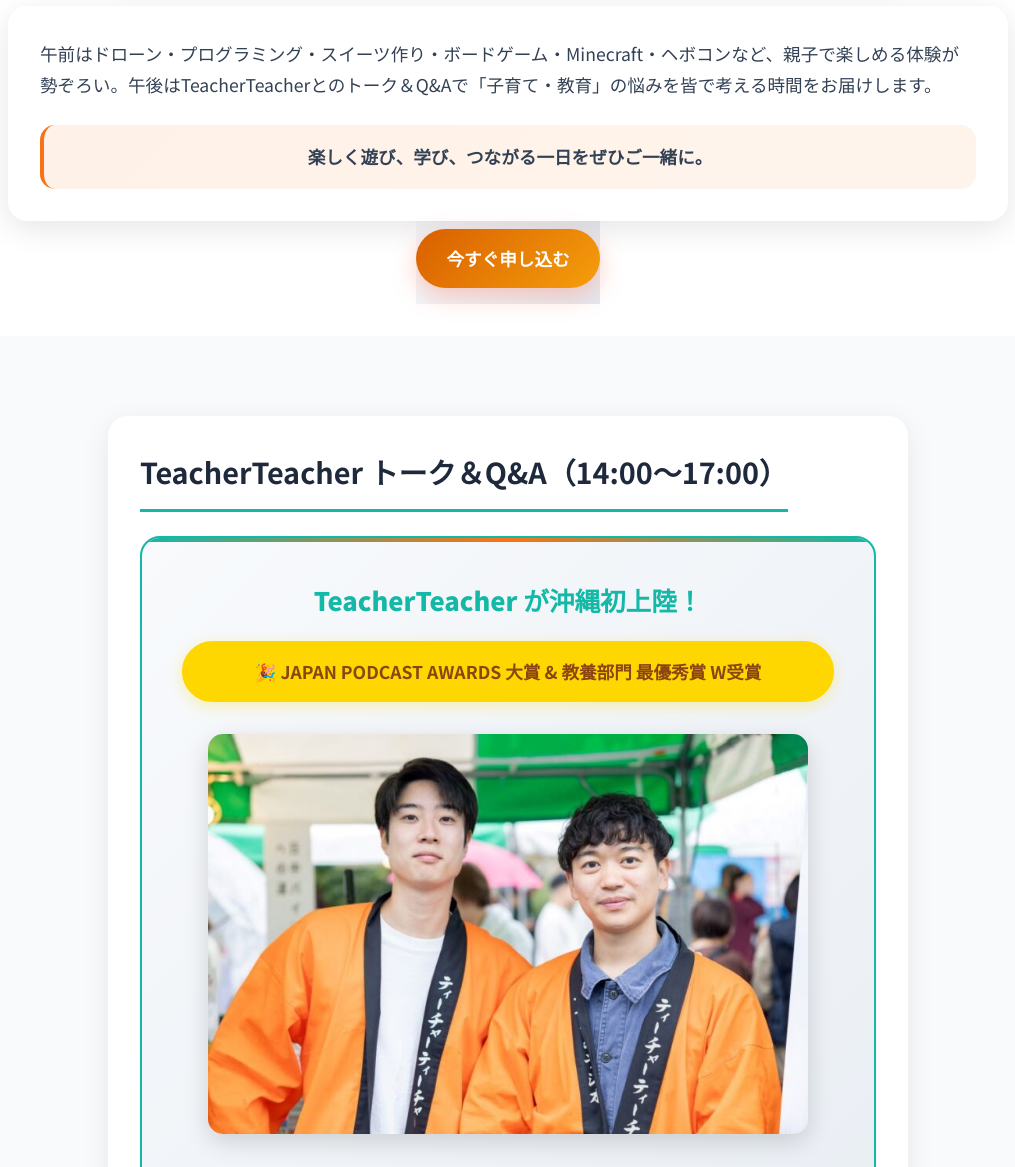
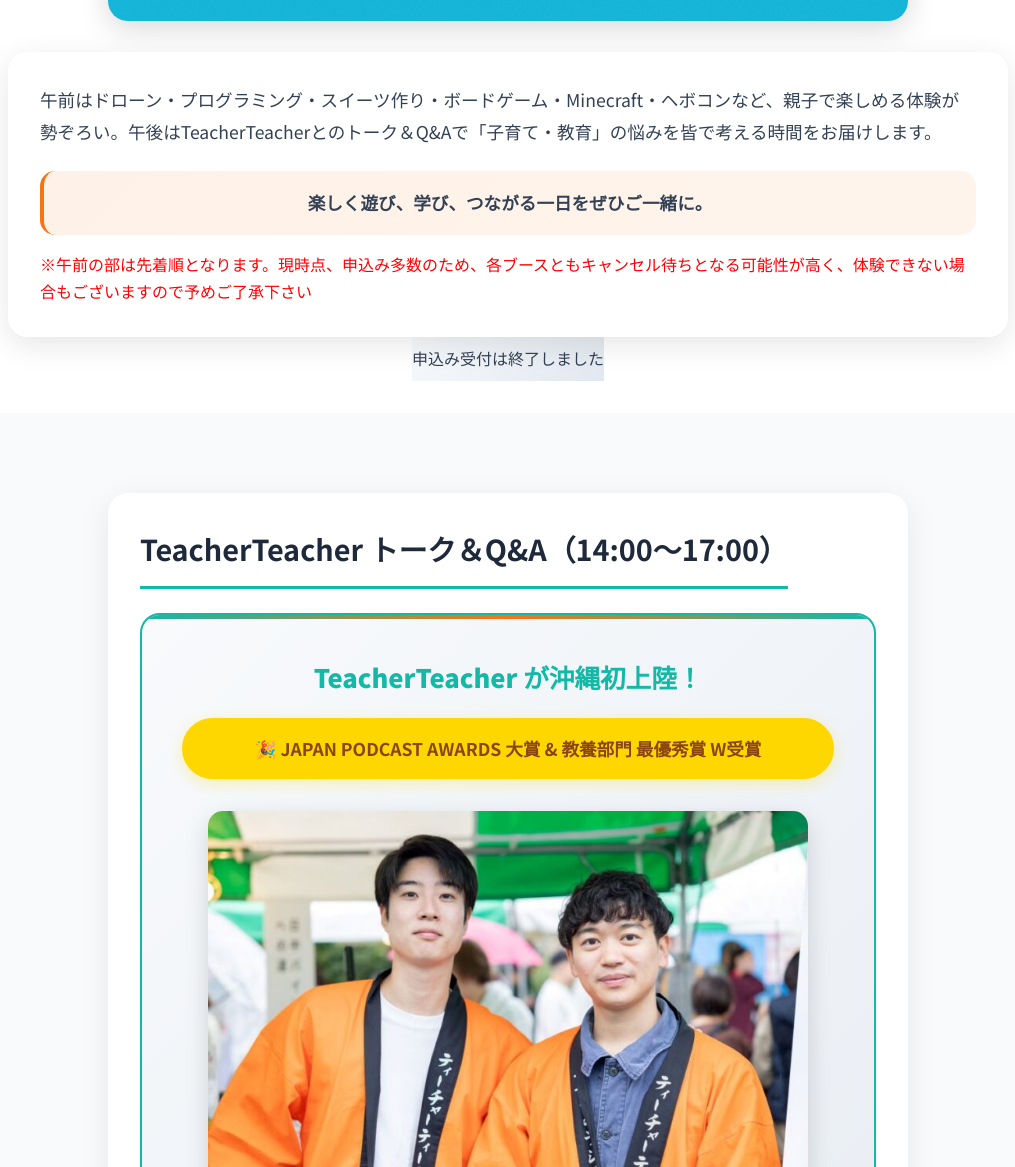
Before and after one commit to CoderDojo-Urasoe/starcrafters, a plain HTML site: page news/2025-09-28.html in a window 1280 px wide. Shown: the part 1633-2800 px from the top of the page, without its empty margins (132-1147 px from the left). Drawn offline with Linux system fonts and the light colour scheme.

Commit message:
申込み終了

```diff
--- a/news/2025-09-28.html
+++ b/news/2025-09-28.html
@@ -61,6 +61,7 @@
     <section class="hero-section">
         <div class="hero-header">
             <h1 class="hero-title">親子で楽しむ創作・デジタル体験 with TeacherTeacher!!</h1>
+            <div>本イベントの申込み受付は終了致しました。</div>
             <div class="hero-meta">
                 <div class="event-date">
                     <div class="meta-text">
@@ -88,13 +89,14 @@
         <div class="hero-intro" style="text-align: left;">
             <p>午前はドローン・プログラミング・スイーツ作り・ボードゲーム・Minecraft・ヘボコンなど、親子で楽しめる体験が勢ぞろい。午後はTeacherTeacherとのトーク＆Q&Aで「子育て・教育」の悩みを皆で考える時間をお届けします。</p>
             <p class="intro-highlight" style="text-align: center;">楽しく遊び、学び、つながる一日をぜひご一緒に。</p>
+            <div style="color: red;">
+                ※午前の部は先着順となります。現時点、申込み多数のため、各ブースともキャンセル待ちとなる可能性が高く、体験できない場合もございますので予めご了承下さい
+            </div>
         </div>
 
         <!-- Hero CTA -->
         <div class="hero-cta">
-            <a href="https://docs.google.com/forms/d/e/1FAIpQLSezlgULxRbN328W2166ExJ6t-lTbHbSI3-5WUX2ddx2T6MEiA/viewform" class="btn-apply" onclick="gtag('event', 'click_cta_hero', {'event_category': 'CTA', 'event_label': '今すぐ申し込む'});" target="_blank">
-                今すぐ申し込む
-            </a>
+                申込み受付は終了しました
         </div>
     </section>
 
@@ -140,9 +142,6 @@
                         聞くだけじゃない、話して・つながる場です。
                     </p>
 
-                               <div class="button-container">
-               <a href="https://docs.google.com/forms/d/e/1FAIpQLSezlgULxRbN328W2166ExJ6t-lTbHbSI3-5WUX2ddx2T6MEiA/viewform" class="btn-apply" onclick="gtag('event', 'click_cta_general', {'event_category': 'CTA', 'event_label': '今すぐ申し込む'});" target="_blank">今すぐ申し込む</a>
-           </div>
                 </section>
 
                 <!-- Part 3: 親子で楽しむ体験フェス -->
@@ -222,9 +221,7 @@
                     </div>
 
                     <div class="button-container">
-                        <a href="https://docs.google.com/forms/d/e/1FAIpQLSezlgULxRbN328W2166ExJ6t-lTbHbSI3-5WUX2ddx2T6MEiA/viewform" class="btn-apply" onclick="gtag('event', 'click_cta_general', {'event_category': 'CTA', 'event_label': '今すぐ申し込む'});" target="_blank">
-                            今すぐ申し込む
-                        </a>
+                        申込み受付は終了しました。
                     </div>
                 </div>
 
```
